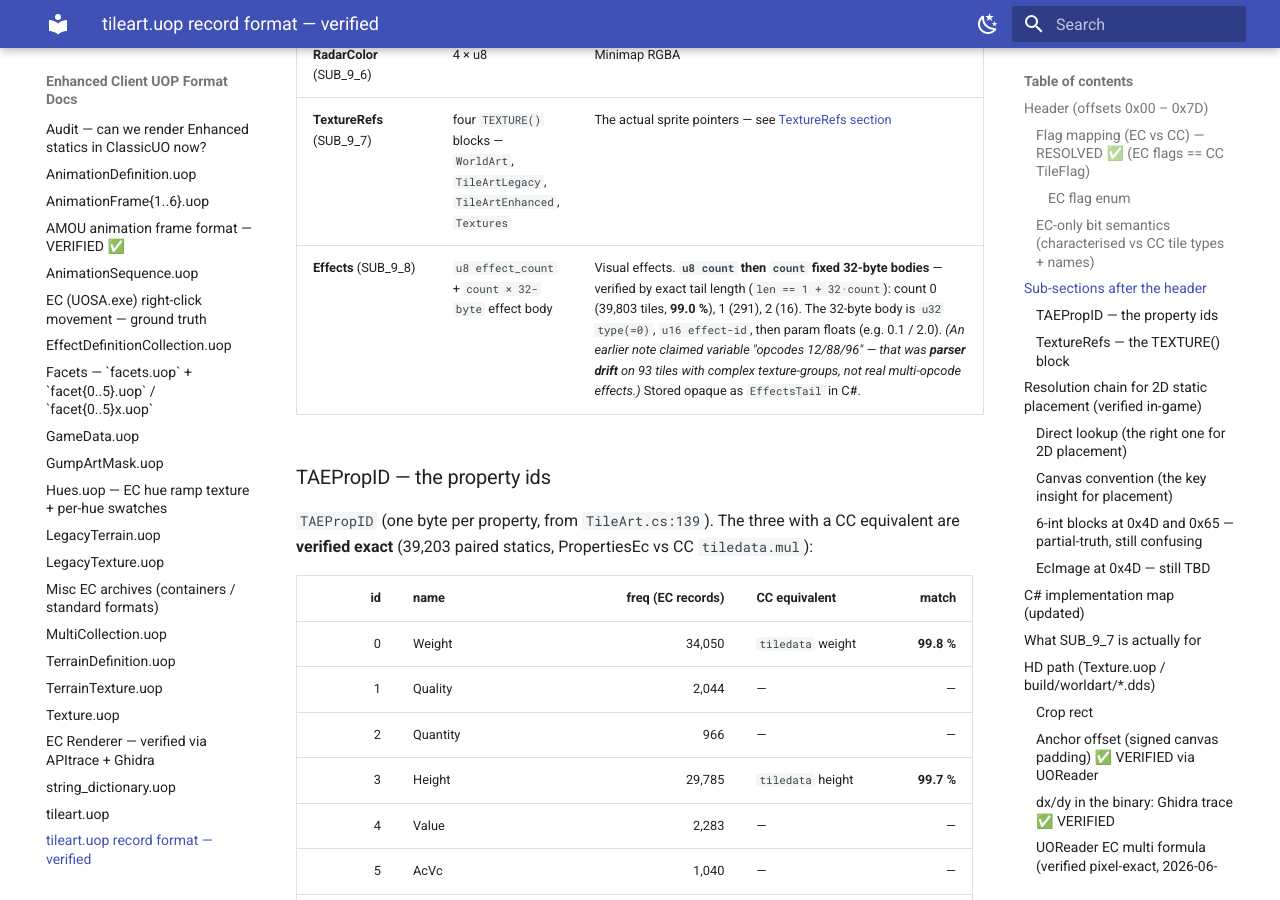
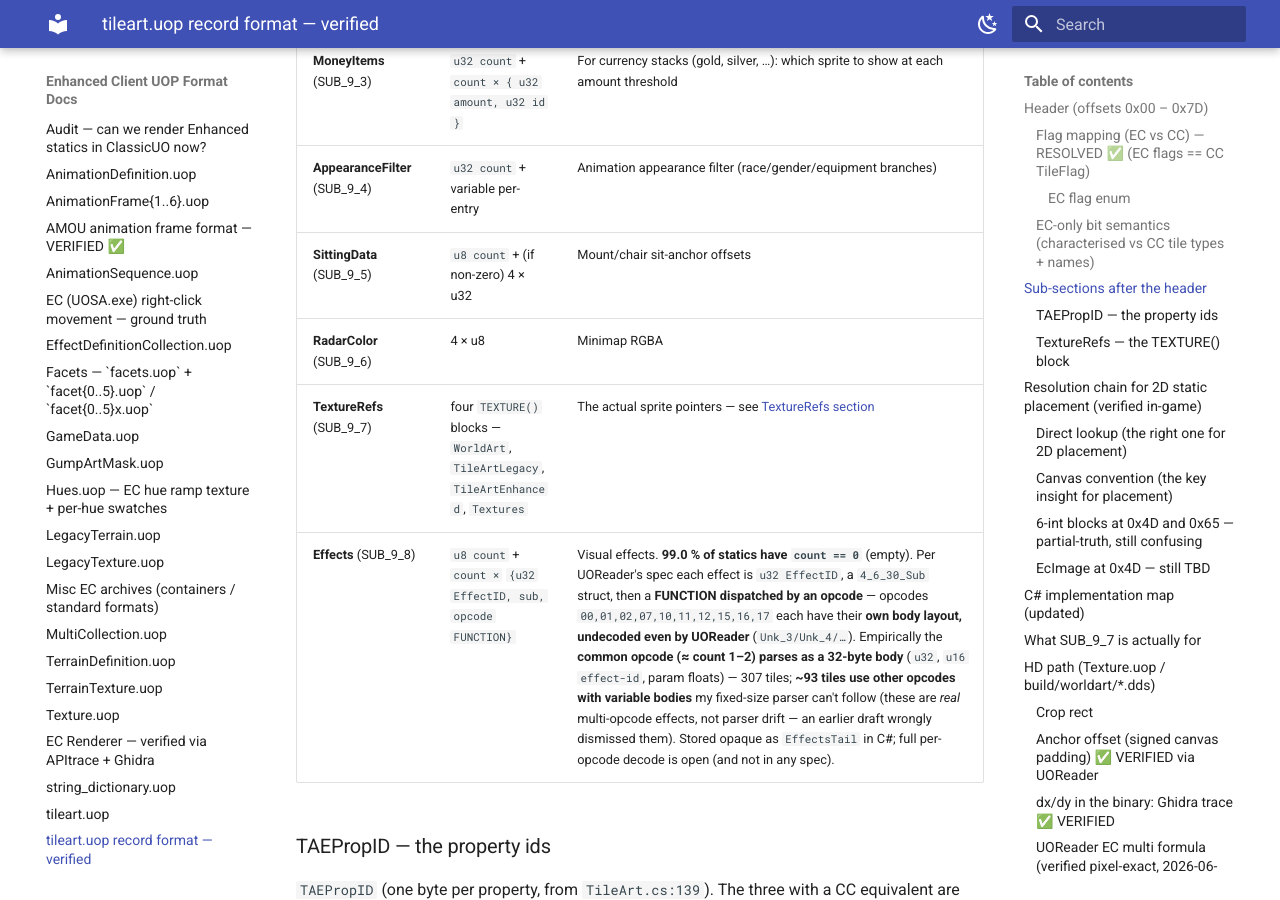
Before and after one commit to KonssnoK/UO-unity_playground, an MkDocs documentation site: the page built from docs/tileart_VERIFIED.md, in a window 1280 px wide and 900 px high, scrolled down 6314 px. Built offline with MkDocs 1.6.1 and Material for MkDocs 9.7.7, drawn with Linux system fonts in a browser that asks for light colours; some of the changed text lies outside the part shown.

Commit message:
[docs] Lighting + Effects: characterise vs UOReader spec
Lighting (0x2D/0x31): light-source params, non-zero on 1237 tiles, 93%
with CC LightSource flag (windows/arrow-loops). 0x2D looks like lateral
offset (varies by orientation), 0x31 vertical offset. UOReader only said
"LightRelated".

Effects (SUB_9_8): re-corrected. UOReader spec = u8 count + per-effect
{u32 EffectID, sub, opcode FUNCTION} with opcodes 00,01,02,07,10,11,12,
15,16,17 each undecoded (Unk_*). 99% empty; common opcode ~32B (307
tiles); ~93 tiles use other opcodes (real, not parser drift as a prior
draft wrongly claimed).

```diff
--- a/docs/tileart_VERIFIED.md
+++ b/docs/tileart_VERIFIED.md
@@ -35,8 +35,8 @@ are annotated.
 | 0x24   | u8       | Unknown                     | ✅       | Two values: 0x80 (land) or 0 (statics). On statics it is ~always 0 |
 | 0x25   | f32      | **Render scale**            | ✅       | 1.0 default; `2.0` in ~530 statics, with rare `1.25/1.5/1.6/3.5`. Per-tile HD draw scale (`0x24` is its land-side companion) |
 | 0x29   | u32      | Always 0                    | ✅       |                                                        |
-| 0x2D   | f32      | **Lights[0]**               | ✅       | `Lights[0]` in C# parser (`TileArt.cs:179`). Range -5.0..2.0; non-zero in ~1000 tiles (light-source params) |
-| 0x31   | f32      | **Lights[1]**               | ✅       | `Lights[1]`. Range -11.5..0; non-zero in ~1200 tiles   |
+| 0x2D   | f32      | **Light param 0** (`Lights[0]`) | ✅   | Light-source parameter. Non-zero on **1,237 tiles, 93 % of which have the CC `LightSource` flag** (and 86 % of CC LightSource tiles have it). Lit tiles are openings — `window`, `arrow loop`. Signed, range -5.0..2.0; varies by tile **orientation** (e.g. left/right-facing windows get ±1.35/1.75) → looks like a **lateral light-source offset/direction**. (UOReader only labelled it `LightRelated`.) |
+| 0x31   | f32      | **Light param 1** (`Lights[1]`) | ✅   | Second light param. Range -11.5..0; clusters per tile family (windows `-3.0`, arrow loops `-4.0`) → looks like a **vertical/Z light-source offset**. Inferred; the precise lighting model isn't in any spec. |
 | 0x35   | u32      | **Linked tile id**          | ✅       | Non-zero on 1,929 statics (mostly walls/posts). **100 % resolve to a valid CC tile id** (never the tile's own id) — a cross-reference to an alternate/linked tile (e.g. wall→hull variant). `0` = none |
 | 0x39   | u64      | **Flags (EC)**              | ✅       | **CC `TileFlag`, identical bit layout** — verified bit-for-bit against CC `tiledata.mul` (phi = 1.00 for ~20 bits; see [Flag mapping](#flag-mapping-ec-vs-cc)). The EC bit names come from the client's own flag table (`UOSA.exe FUN_00c11880`). |
 | 0x41   | u64      | **Flags (legacy)**          | ✅       | Bit-perfect mirror of `0x39`; the legacy-side copy. |
@@ -135,7 +135,7 @@ Wiki labels in parentheses match the original `Tileart.creole` for cross-referen
 | **SittingData** (SUB_9_5)     | `u8 count` + (if non-zero) 4 × u32                           | Mount/chair sit-anchor offsets                                                        |
 | **RadarColor** (SUB_9_6)      | 4 × u8                                                       | Minimap RGBA                                                                          |
 | **TextureRefs** (SUB_9_7)     | four `TEXTURE()` blocks — `WorldArt`, `TileArtLegacy`, `TileArtEnhanced`, `Textures` | The actual sprite pointers — see [TextureRefs section](#textureRefs-the-texture-block) |
-| **Effects** (SUB_9_8)         | `u8 effect_count` + `count × 32-byte` effect body | Visual effects. **`u8 count` then `count` fixed 32-byte bodies** — verified by exact tail length (`len == 1 + 32·count`): count 0 (39,803 tiles, **99.0 %**), 1 (291), 2 (16). The 32-byte body is `u32 type(=0)`, `u16 effect-id`, then param floats (e.g. 0.1 / 2.0). *(An earlier note claimed variable "opcodes 12/88/96" — that was **parser drift** on 93 tiles with complex texture-groups, not real multi-opcode effects.)* Stored opaque as `EffectsTail` in C#. |
+| **Effects** (SUB_9_8)         | `u8 count` + `count ×` `{u32 EffectID, sub, opcode FUNCTION}` | Visual effects. **99.0 % of statics have `count == 0`** (empty). Per UOReader's spec each effect is `u32 EffectID`, a `4_6_30_Sub` struct, then a **FUNCTION dispatched by an opcode** — opcodes `00,01,02,07,10,11,12,15,16,17` each have their **own body layout, undecoded even by UOReader** (`Unk_3/Unk_4/…`). Empirically the **common opcode (≈ count 1–2) parses as a 32-byte body** (`u32`, `u16 effect-id`, param floats) — 307 tiles; **~93 tiles use other opcodes with variable bodies** my fixed-size parser can't follow (these are *real* multi-opcode effects, not parser drift — an earlier draft wrongly dismissed them). Stored opaque as `EffectsTail` in C#; full per-opcode decode is open (and not in any spec). |
 
 ### TAEPropID — the property ids <a name="taepropid-verified"></a>
 
```
